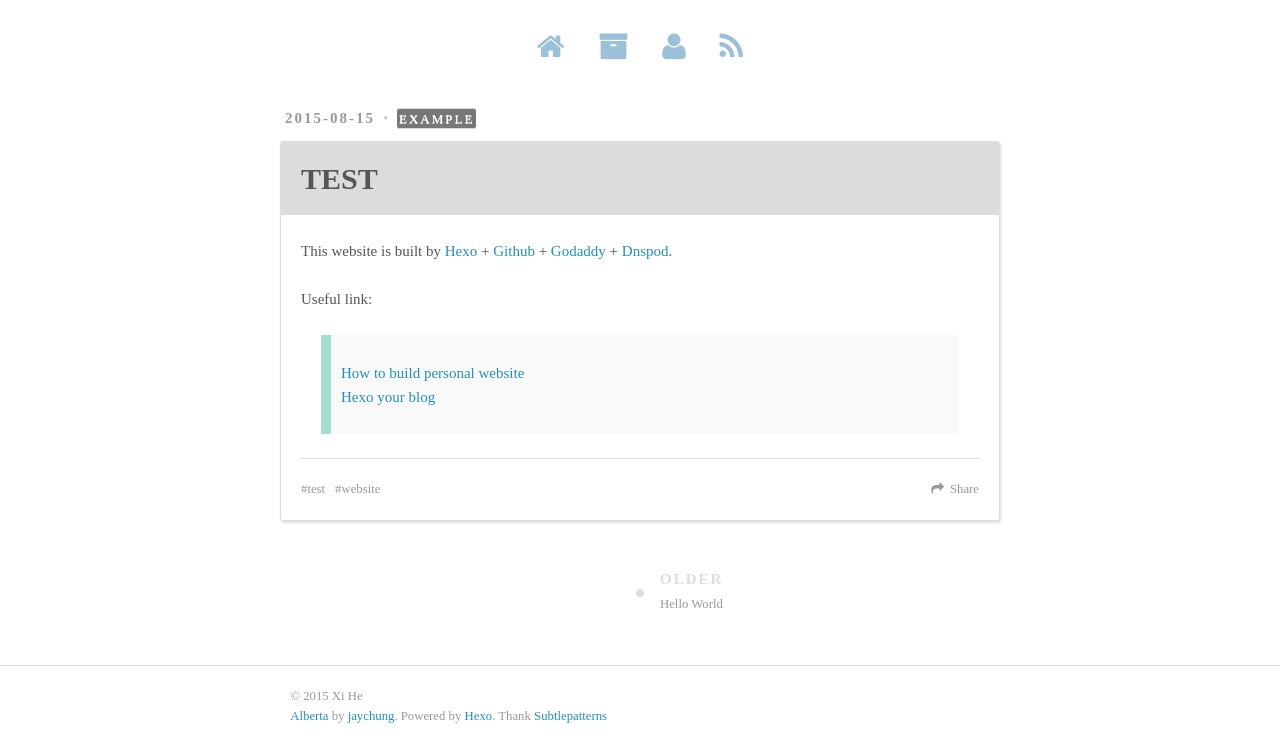
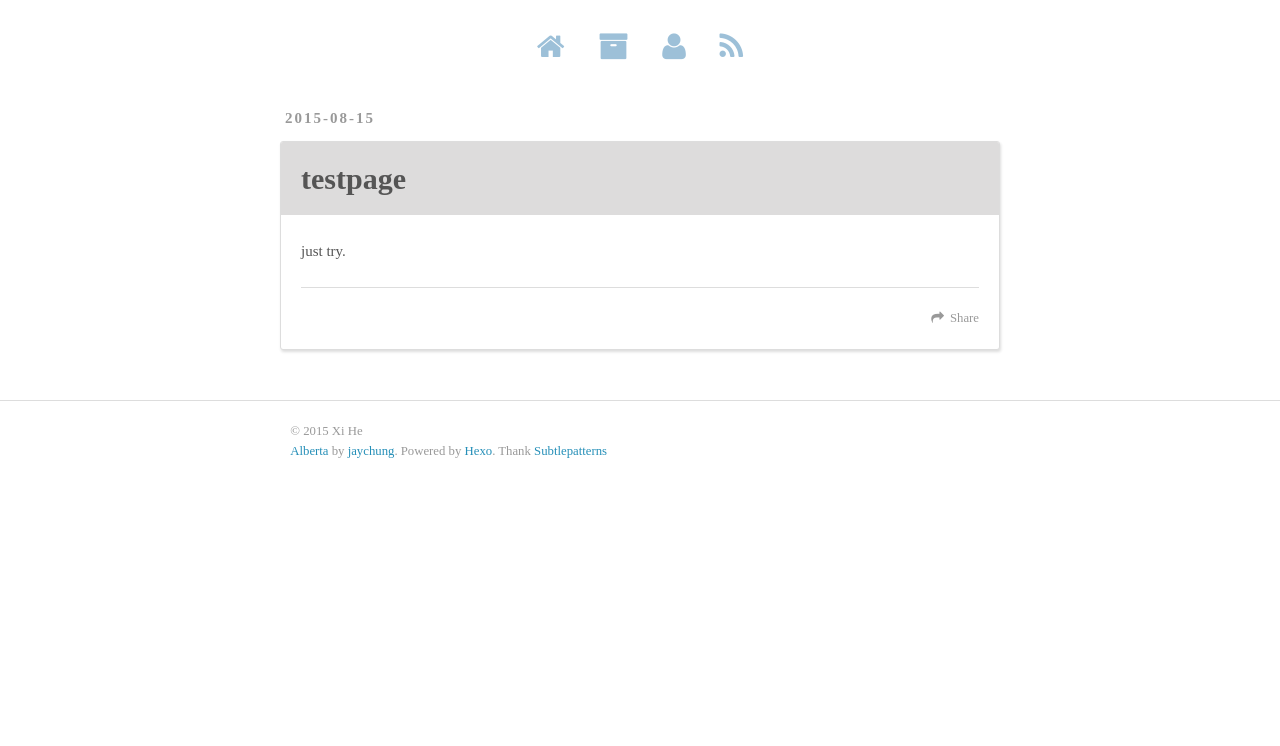
Before and after one commit to heeryerate/heeryerate.github.io, a plain HTML site: page testpage/index.html in a window 1280 px wide. Shown: the part 289-1035 px from the top of the page. After the commit the page ends 800 px from the top, so only its background shows below. Drawn offline with nearby package versions, Linux system fonts and the light colour scheme.

Commit message:
Site updated: 2015-08-15 11:26:05

```diff
--- a/2015/08/15/TEST/index.html
+++ b/testpage/index.html
@@ -3,18 +3,18 @@
 <head>
   <meta charset="utf-8">
 
-  <title>TEST | Xi He</title>
+  <title>testpage | Xi He</title>
   <meta name="viewport" content="width=device-width, initial-scale=1, maximum-scale=1">
-  <meta name="description" content="The first try on using [hexo](https://hexo.io/) to build website.">
-<meta property="og:type" content="article">
-<meta property="og:title" content="TEST">
-<meta property="og:url" content="http://xihey.com/2015/08/15/TEST/index.html">
+  <meta name="description" content="just try.">
+<meta property="og:type" content="website">
+<meta property="og:title" content="testpage">
+<meta property="og:url" content="http://xihey.com/testpage/index.html">
 <meta property="og:site_name" content="Xi He">
-<meta property="og:description" content="The first try on using [hexo](https://hexo.io/) to build website.">
-<meta property="og:updated_time" content="2015-08-15T14:40:47.000Z">
+<meta property="og:description" content="just try.">
+<meta property="og:updated_time" content="2015-08-15T15:25:48.000Z">
 <meta name="twitter:card" content="summary">
-<meta name="twitter:title" content="TEST">
-<meta name="twitter:description" content="The first try on using [hexo](https://hexo.io/) to build website.">
+<meta name="twitter:title" content="testpage">
+<meta name="twitter:description" content="just try.">
 
     <link rel="alternative" href="/atom.xml" title="Xi He" type="application/atom+xml">
 
@@ -76,15 +76,11 @@ ga('send', 'pageview');
   </div>
 </header>
       <div class="outer">
-        <section id="main"><article id="post-TEST" class="article article-type-post" itemscope itemprop="blogPost">
+        <section id="main"><article id="page-undefined" class="article article-type-page" itemscope itemprop="blogPost">
   <div class="article-meta">
-    <a href="/2015/08/15/TEST/" class="article-date">
-  <time datetime="2015-08-15T14:28:22.000Z" itemprop="datePublished">2015-08-15</time>
+    <a href="/testpage/index.html" class="article-date">
+  <time datetime="2015-08-15T15:25:23.000Z" itemprop="datePublished">2015-08-15</time>
 </a>
-
-  <div class="article-category">
-    <a class="article-category-link" href="/categories/example/">example</a>
-  </div>
 
   </div>
   <div class="article-inner">
@@ -94,7 +90,7 @@ ga('send', 'pageview');
 
 
     <h1 class="article-title" itemprop="name">
-      TEST
+      testpage
     </h1>
 
 
@@ -102,33 +98,17 @@ ga('send', 'pageview');
 
     <div class="article-entry" itemprop="articleBody">
 
-        <p>This website is built by <a href="https://hexo.io/" target="_blank" rel="external">Hexo</a> + <a href="https://github.com/" target="_blank" rel="external">Github</a> + <a href="https://www.godaddy.com/" target="_blank" rel="external">Godaddy</a> + <a href="https://www.dnspod.cn/" target="_blank" rel="external">Dnspod</a>.</p>
-<p>Useful link:</p>
-<blockquote>
-<p><a href="http://cnyod.com/2015/03/04/sub02/" target="_blank" rel="external">How to build personal website</a><br><a href="http://ibruce.info/2013/11/22/hexo-your-blog/" target="_blank" rel="external">Hexo your blog</a></p>
-</blockquote>
+        <p>just try.</p>
 
 
     </div>
     <footer class="article-footer">
-      <a data-url="http://xihey.com/2015/08/15/TEST/" data-id="cidd7n5m70001p8gqj34i1kiv" class="article-share-link">Share</a>
+      <a data-url="http://xihey.com/testpage/index.html" data-id="cidd7uf4x0000qygqvjc3pqwd" class="article-share-link">Share</a>
 
-
-  <ul class="article-tag-list"><li class="article-tag-list-item"><a class="article-tag-list-link" href="/tags/test/">test</a></li><li class="article-tag-list-item"><a class="article-tag-list-link" href="/tags/website/">website</a></li></ul>
 
     </footer>
   </div>
 
-
-<nav id="article-nav">
-
-
-    <a href="/2015/08/15/hello-world/" id="article-nav-older" class="article-nav-link-wrap">
-      <strong class="article-nav-caption">Older</strong>
-      <div class="article-nav-title">Hello World</div>
-    </a>
-
-</nav>
 
 
 </article>
```
Also changed, not shown: 2015/08/15/hello-world/index.html (+1 -1 lines), index.html (+2 -2 lines).
